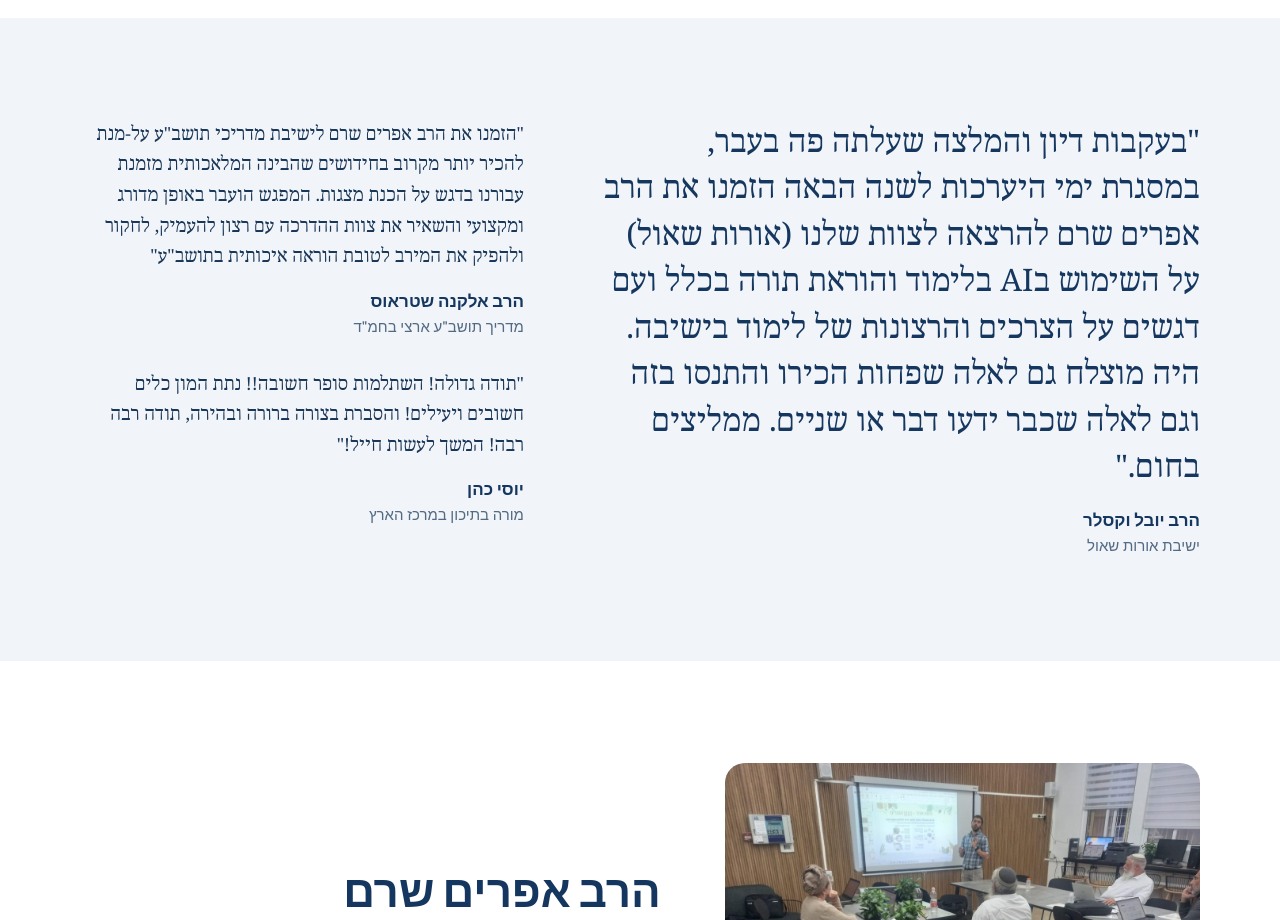
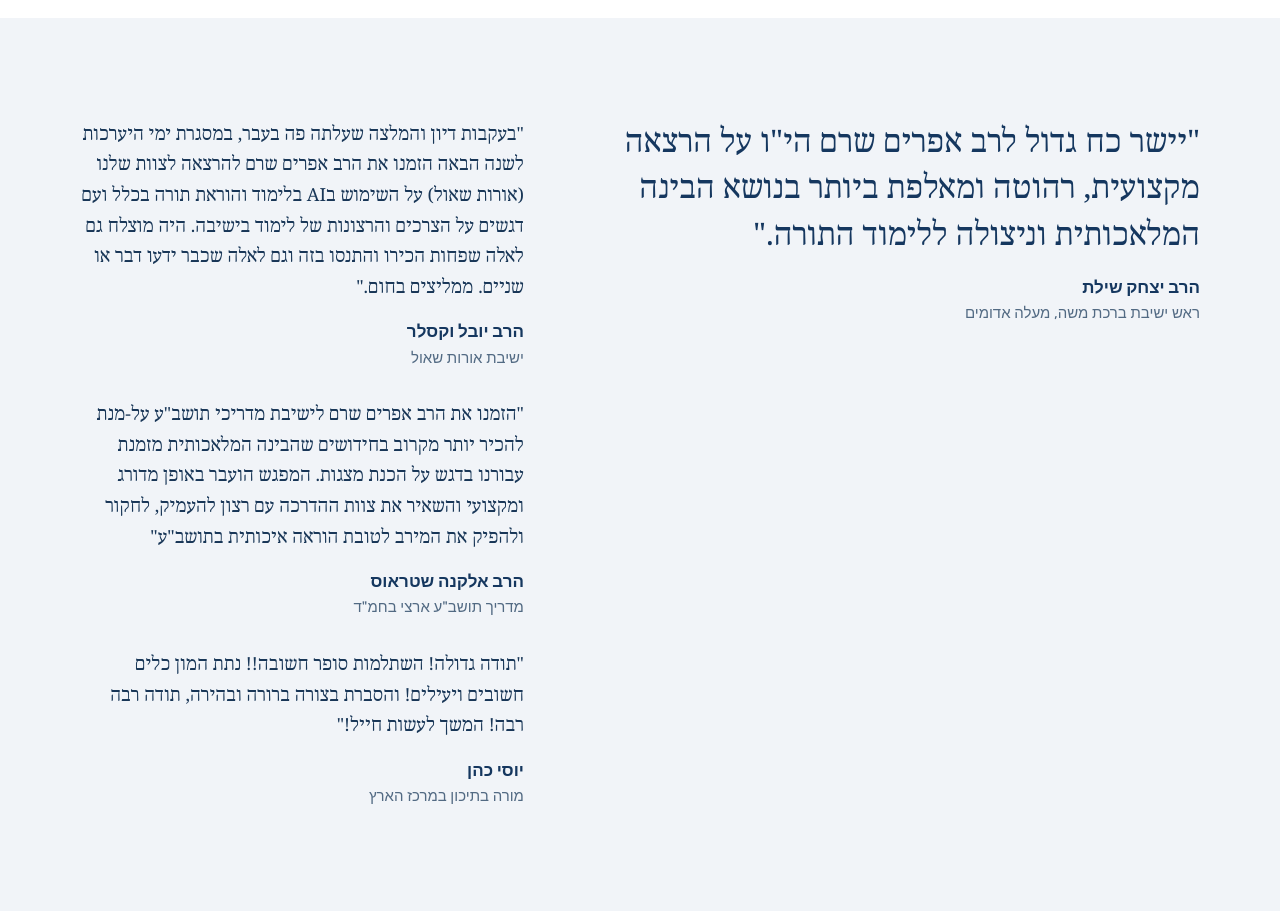
Before and after one commit to Effy-hii/binapage, a plain HTML site: page index.html in a window 1280 px wide. Shown: the part 4420-5340 px from the top of the page. Drawn offline with Linux system fonts and the light colour scheme.

Commit message:
Make Rabbi Yitzchak Shilat's testimonial the main one
Co-Authored-By: Claude Opus 5.5 <noreply@anthropic.com>

```diff
--- a/index.html
+++ b/index.html
@@ -317,10 +317,14 @@ cite strong { color: var(--navy); font-weight: 700; display: block; font-size: 1
   <section class="band voices" aria-label="המלצות">
     <div class="wrap voices-grid">
       <blockquote class="voice-main">
-        <p>"בעקבות דיון והמלצה שעלתה פה בעבר, במסגרת ימי היערכות לשנה הבאה הזמנו את הרב אפרים שרם להרצאה לצוות שלנו (אורות שאול) על השימוש בAI בלימוד והוראת תורה בכלל ועם דגשים על הצרכים והרצונות של לימוד בישיבה. היה מוצלח גם לאלה שפחות הכירו והתנסו בזה וגם לאלה שכבר ידעו דבר או שניים. ממליצים בחום."</p>
-        <cite><strong>הרב יובל וקסלר</strong>ישיבת אורות שאול</cite>
+        <p>"יישר כח גדול לרב אפרים שרם הי"ו על הרצאה מקצועית, רהוטה ומאלפת ביותר בנושא הבינה המלאכותית וניצולה ללימוד התורה."</p>
+        <cite><strong>הרב יצחק שילת</strong>ראש ישיבת ברכת משה, מעלה אדומים</cite>
       </blockquote>
       <div class="voice-side">
+        <blockquote>
+          <p>"בעקבות דיון והמלצה שעלתה פה בעבר, במסגרת ימי היערכות לשנה הבאה הזמנו את הרב אפרים שרם להרצאה לצוות שלנו (אורות שאול) על השימוש בAI בלימוד והוראת תורה בכלל ועם דגשים על הצרכים והרצונות של לימוד בישיבה. היה מוצלח גם לאלה שפחות הכירו והתנסו בזה וגם לאלה שכבר ידעו דבר או שניים. ממליצים בחום."</p>
+          <cite><strong>הרב יובל וקסלר</strong>ישיבת אורות שאול</cite>
+        </blockquote>
         <blockquote>
           <p>"הזמנו את הרב אפרים שרם לישיבת מדריכי תושב"ע על-מנת להכיר יותר מקרוב בחידושים שהבינה המלאכותית מזמנת עבורנו בדגש על הכנת מצגות. המפגש הועבר באופן מדורג ומקצועי והשאיר את צוות ההדרכה עם רצון להעמיק, לחקור ולהפיק את המירב לטובת הוראה איכותית בתושב"ע"</p>
           <cite><strong>הרב אלקנה שטראוס</strong>מדריך תושב"ע ארצי בחמ"ד</cite>
```
